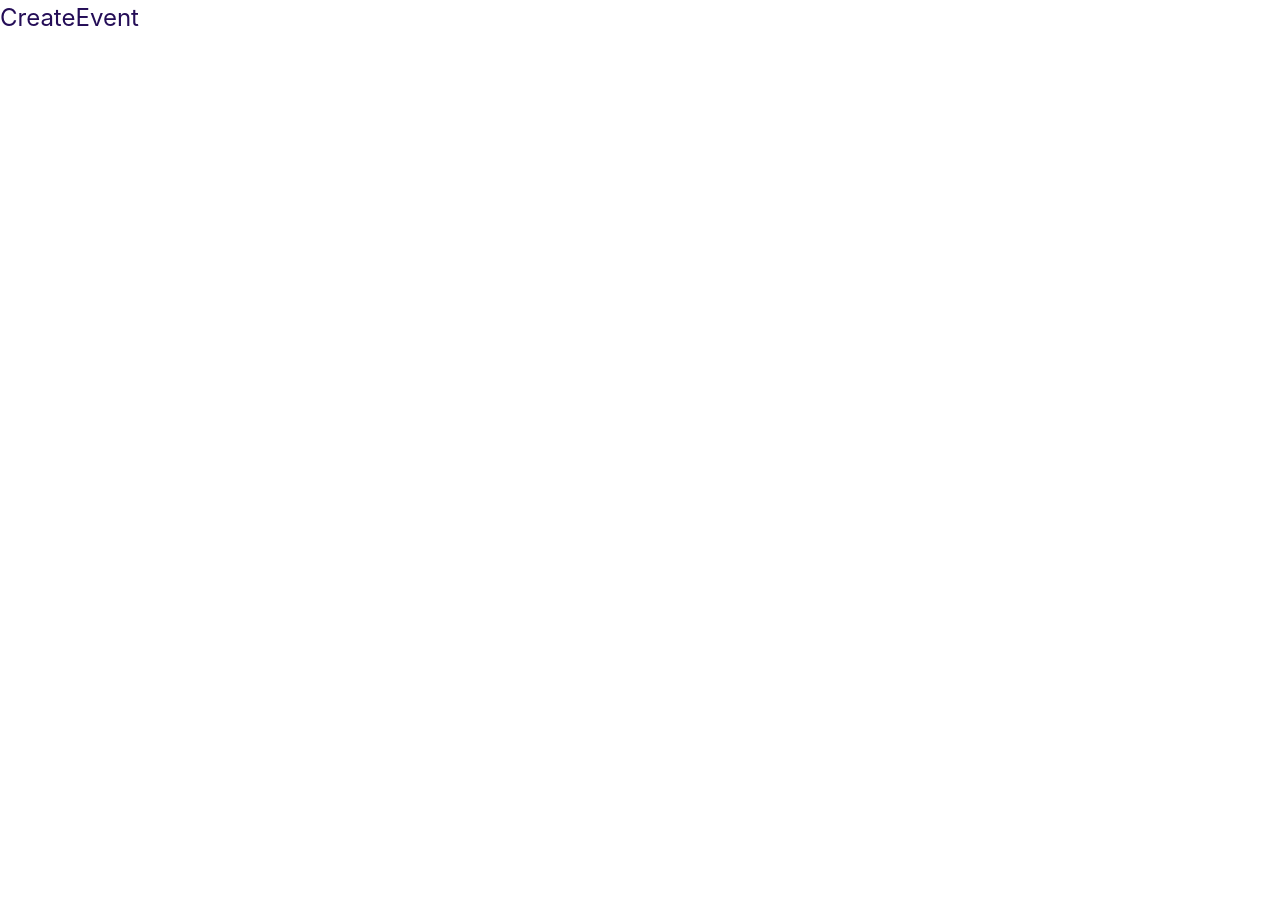
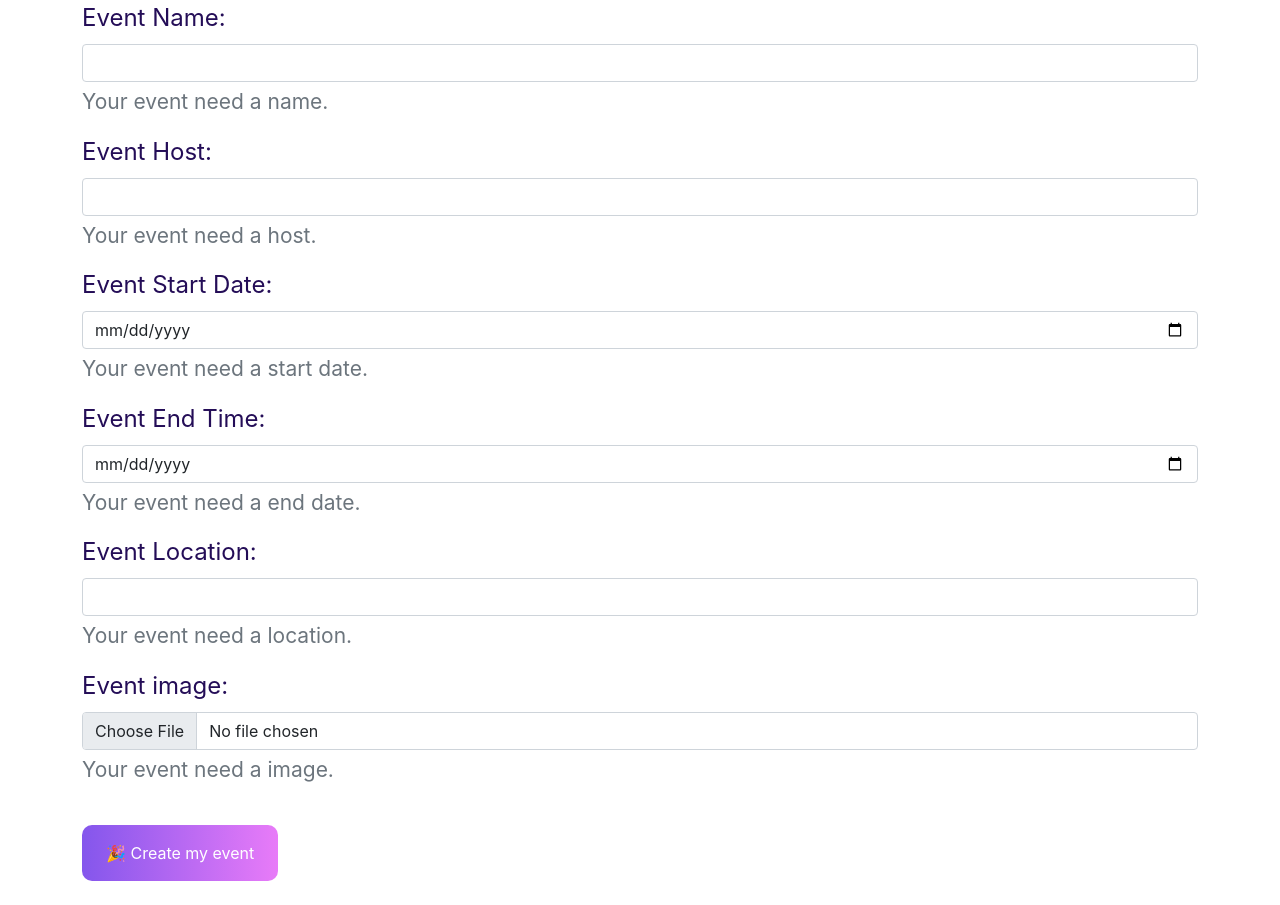
Before and after one commit to Ahmed-Elbessfy/envited, a React (Create React App) app: page /create in a window 1280 px wide. Before the commit the page ends 800 px from the top, so only its background shows below. Built offline with nearby package versions, Linux system fonts and the light colour scheme.

Commit message:
create event

```diff
--- a/src/App.js
+++ b/src/App.js
@@ -2,7 +2,7 @@ import { Routes, Route } from "react-router-dom";
 
 // pages import
 import Home from "./pages/Home";
-import CreateEvent from "./pages/CreateEvent";
+import CreateEventPage from "./pages/CreateEventPage";
 import EventPage from "./pages/EventPage";
 
 function App() {
@@ -11,7 +11,7 @@ function App() {
       {/* Home Page  */}
       <Route path="/" element={<Home />} />
       {/* create new event Page  */}
-      <Route path="/create" element={<CreateEvent />} />
+      <Route path="/create" element={<CreateEventPage />} />
       {/* event Page  */}
       <Route path="/event" element={<EventPage />} />
     </Routes>
--- /dev/null
+++ b/src/components/createEvent/CreateEvent.js
@@ -0,0 +1,119 @@
+import { useState } from "react";
+import { Link } from "react-router-dom";
+
+const CreateEvent = () => {
+  // event data
+  const [name, setName] = useState("");
+  const [host, setHost] = useState("");
+  const [start, setStart] = useState("");
+  const [end, setEnd] = useState("");
+  const [location, setLocation] = useState("");
+  const [img, setImg] = useState("");
+
+  return (
+    <div className="container">
+      <form>
+        <div className="mb-3">
+          <label for="name" className="form-label">
+            Event Name:
+          </label>
+          <input
+            type="text"
+            className="form-control"
+            id="name"
+            value={name}
+            aria-describedby="name"
+          />
+          <div id="name" className="form-text">
+            Your event need a name.
+          </div>
+        </div>
+
+        <div className="mb-3">
+          <label for="host" className="form-label">
+            Event Host:
+          </label>
+          <input
+            type="text"
+            className="form-control"
+            id="host"
+            value={host}
+            aria-describedby="host"
+          />
+          <div id="host" className="form-text">
+            Your event need a host.
+          </div>
+        </div>
+
+        <div className="mb-3">
+          <label for="start" className="form-label">
+            Event Start Date:
+          </label>
+          <input
+            type="date"
+            className="form-control"
+            id="startDate"
+            aria-describedby="start"
+          />
+          <div id="startDate" className="form-text">
+            Your event need a start date.
+          </div>
+        </div>
+
+        <div className="mb-3">
+          <label for="end" className="form-label">
+            Event End Time:
+          </label>
+          <input
+            type="date"
+            className="form-control"
+            id="endDate"
+            aria-describedby="date"
+          />
+          <div id="endDate" className="form-text">
+            Your event need a end date.
+          </div>
+        </div>
+
+        <div className="mb-3">
+          <label for="location" className="form-label">
+            Event Location:
+          </label>
+          <input
+            type="text"
+            className="form-control"
+            id="location"
+            aria-describedby="location"
+          />
+          <div id="location" className="form-text">
+            Your event need a location.
+          </div>
+        </div>
+
+        <div className="mb-3">
+          <label for="image" className="form-label">
+            Event image:
+          </label>
+          <input
+            type="file"
+            className="form-control"
+            id="image"
+            aria-describedby="image"
+          />
+          <div id="image" className="form-text">
+            Your event need a image.
+          </div>
+        </div>
+
+        <Link
+          to="/event"
+          className="btn text-white mx-auto my-4 px-4 py-3 border-0 rounded-btn gradient-bg "
+        >
+          🎉 Create my event
+        </Link>
+      </form>
+    </div>
+  );
+};
+
+export default CreateEvent;
--- a/src/pages/CreateEvent.js
+++ /dev/null
@@ -1,7 +0,0 @@
-import React from "react";
-
-const CreateEvent = () => {
-  return <div>CreateEvent</div>;
-};
-
-export default CreateEvent;
--- /dev/null
+++ b/src/pages/CreateEventPage.js
@@ -0,0 +1,12 @@
+import React from "react";
+import CreateEvent from "../components/createEvent/CreateEvent";
+
+const CreateEventPage = () => {
+  return (
+    <div>
+      <CreateEvent />
+    </div>
+  );
+};
+
+export default CreateEventPage;
```
